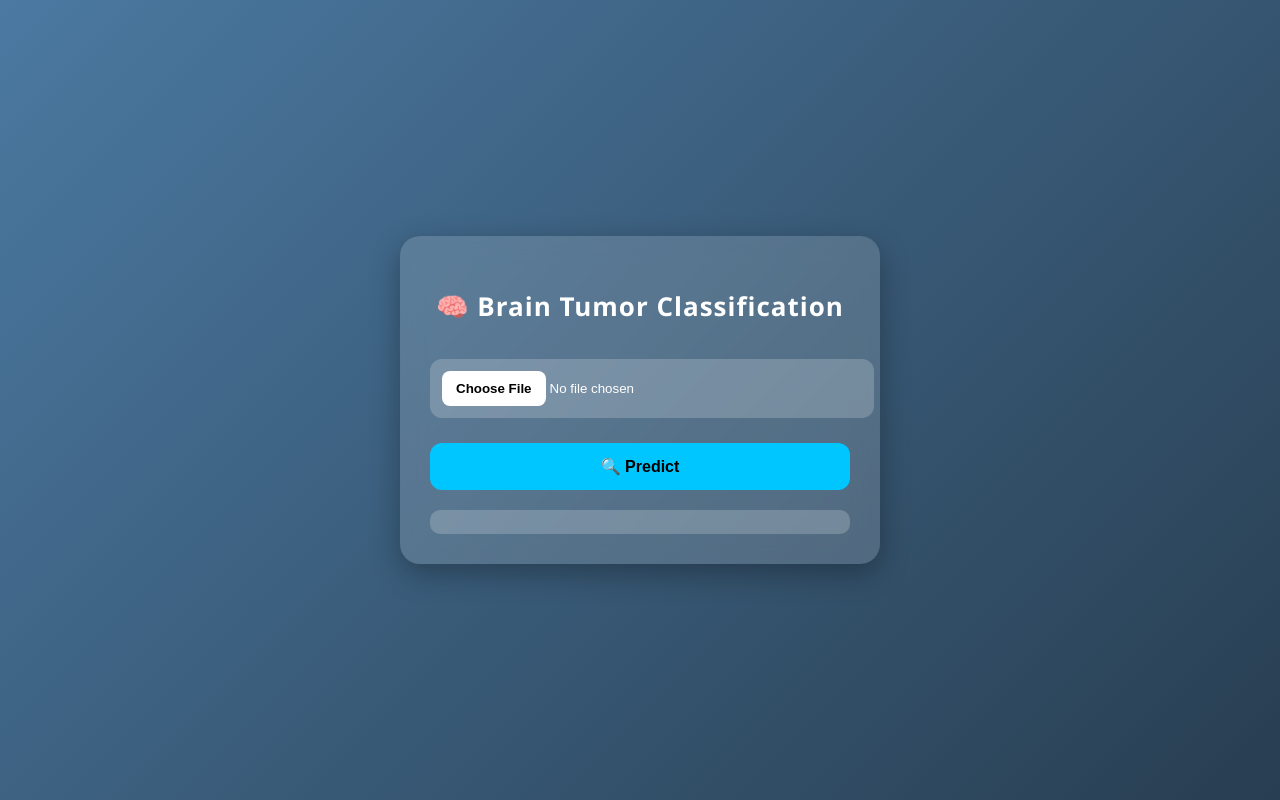
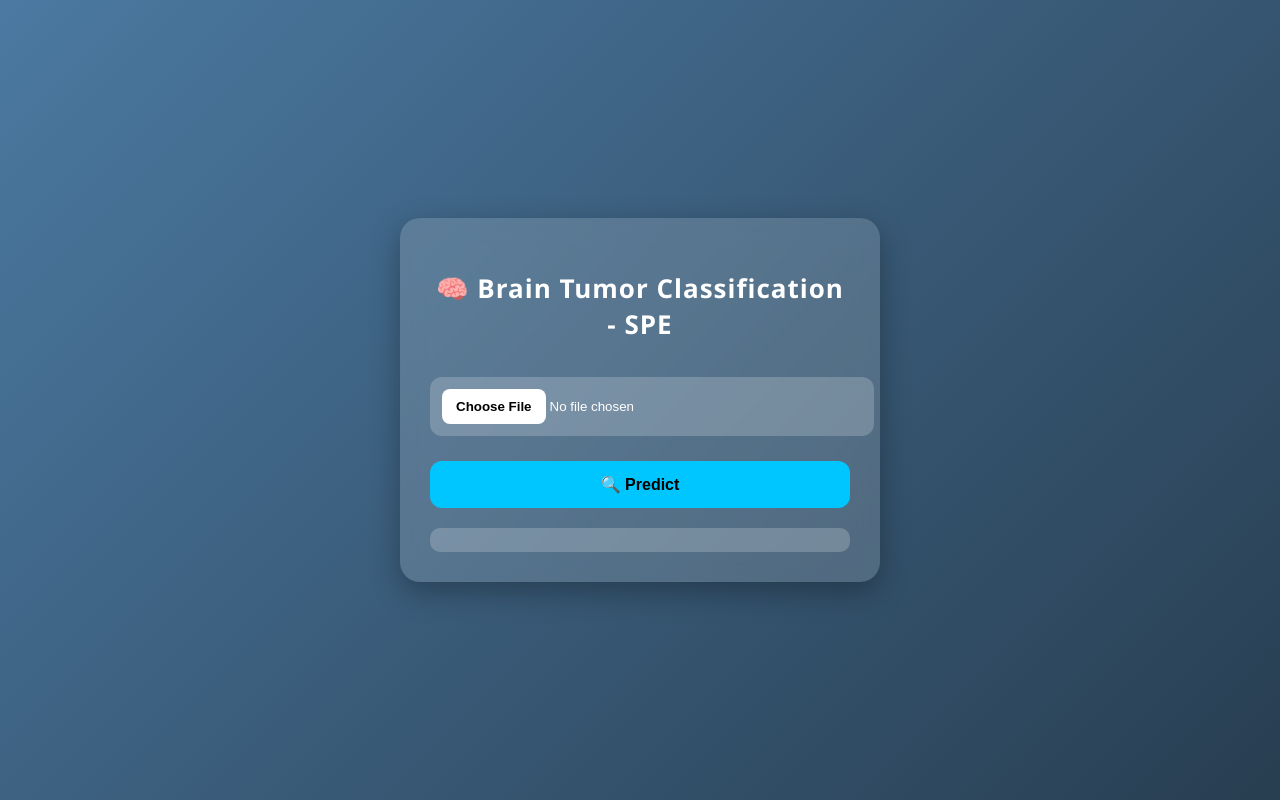
Before and after one commit to madhav8511/BT-Frontend, a plain HTML site: page index.html in a window 1280 px wide. Drawn offline with Linux system fonts and the light colour scheme.

Commit message:
Code Updated

```diff
--- a/index.html
+++ b/index.html
@@ -97,7 +97,7 @@
 <body>
 
 <div class="container">
-    <h2>🧠 Brain Tumor Classification</h2>
+    <h2>🧠 Brain Tumor Classification - SPE</h2>
 
     <input type="file" id="imageInput">
 
```
